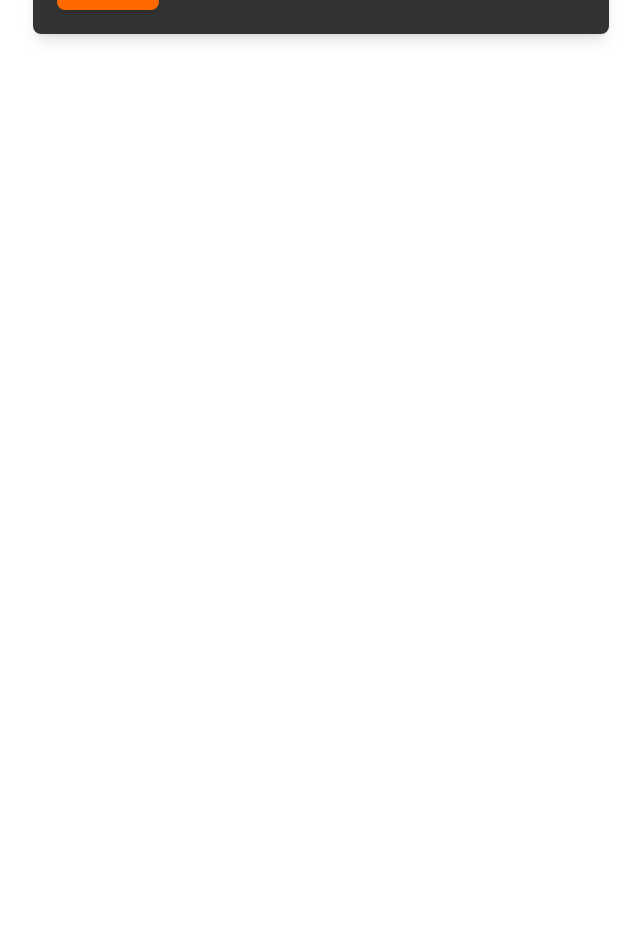
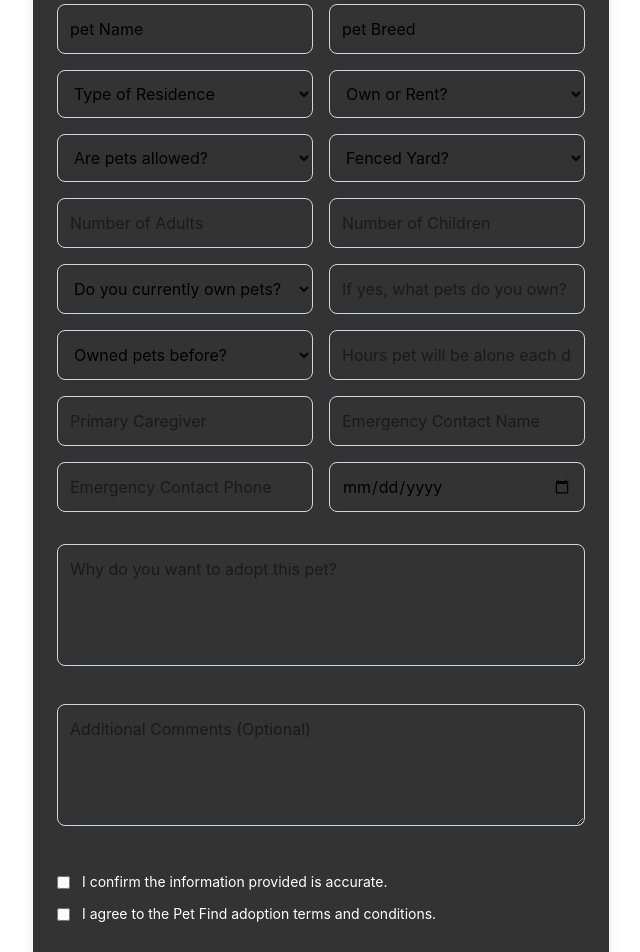
Before and after one commit to group-1-collaboration/Pet-Find, a React (Vite) app: page /adopt/1 in a window 1280 px wide. Shown: the part 458-1410 px from the top of the page, without its empty margins (319-959 px from the left). Before the commit the page ends 800 px from the top, so only its background shows below. Built offline with nearby package versions, Linux system fonts and the light colour scheme.

Commit message:
feat(forms): add colors

```diff
--- a/src/pages/AdaptationForm.jsx
+++ b/src/pages/AdaptationForm.jsx
@@ -20,7 +20,8 @@ function AdoptionForm() {
     // Navigate to success page
   };
 
-  return (<div className="max-w-xl mx-auto mt-10 p-6 bg-black/80 shadow-lg rounded-lg text-white">
+  return (
+  <div className="max-w-xl mx-auto mt-10 p-6 bg-black/80 shadow-lg rounded-lg text-white">
 
   <h2 className="text-2xl font-bold mb-6">
     Adoption Request Form
@@ -61,6 +62,178 @@ function AdoptionForm() {
       }
       required
     />
+    <div className="grid md:grid-cols-2 gap-4">
+
+  <input
+    type="text"
+    name="address"
+    placeholder="Home Address"
+    className="w-full border border-gray-300 p-3 rounded-lg text-black focus:outline-none focus:ring-2 focus:ring-orange-500"
+  />
+
+  <input
+    type="text"
+    name="occupation"
+    placeholder="Occupation"
+    className="w-full border border-gray-300 p-3 rounded-lg text-black focus:outline-none focus:ring-2 focus:ring-orange-500"
+  />
+
+  <input
+    type="text"
+    value="pet Name"
+    readOnly
+    className="w-full border border-gray-300 p-3 rounded-lg bg-gray text-black"
+  />
+
+  <input
+    type="text"
+    value= "pet Breed"
+    readOnly
+    className="w-full border border-gray-300 p-3 rounded-lg bg-gray text-black"
+  />
+
+  <select
+    name="residenceType"
+    className="w-full border border-gray-300 p-3 rounded-lg text-black focus:outline-none focus:ring-2 focus:ring-orange-500"
+  >
+    <option>Type of Residence</option>
+    <option>House</option>
+    <option>Apartment</option>
+    <option>Farm</option>
+  </select>
+
+  <select
+    name="ownership"
+    className="w-full border border-gray-300 p-3 rounded-lg text-black focus:outline-none focus:ring-2 focus:ring-orange-500"
+  >
+    <option>Own or Rent?</option>
+    <option>Own</option>
+    <option>Rent</option>
+  </select>
+
+  <select
+    name="petsAllowed"
+    className="w-full border border-gray-300 p-3 rounded-lg text-black focus:outline-none focus:ring-2 focus:ring-orange-500"
+  >
+    <option>Are pets allowed?</option>
+    <option>Yes</option>
+    <option>No</option>
+  </select>
+
+  <select
+    name="fencedYard"
+    className="w-full border border-gray-300 p-3 rounded-lg text-black focus:outline-none focus:ring-2 focus:ring-orange-500"
+  >
+    <option>Fenced Yard?</option>
+    <option>Yes</option>
+    <option>No</option>
+  </select>
+
+  <input
+    type="number"
+    placeholder="Number of Adults"
+    className="w-full border border-gray-300 p-3 rounded-lg text-black focus:outline-none focus:ring-2 focus:ring-orange-500"
+  />
+
+  <input
+    type="number"
+    placeholder="Number of Children"
+    className="w-full border border-gray-300 p-3 rounded-lg text-black focus:outline-none focus:ring-2 focus:ring-orange-500"
+  />
+
+  <select
+    name="currentPets"
+    className="w-full border border-gray-300 p-3 rounded-lg text-black focus:outline-none focus:ring-2 focus:ring-orange-500"
+  >
+    <option>Do you currently own pets?</option>
+    <option>Yes</option>
+    <option>No</option>
+  </select>
+
+  <input
+    type="text"
+    placeholder="If yes, what pets do you own?"
+    className="w-full border border-gray-300 p-3 rounded-lg text-black focus:outline-none focus:ring-2 focus:ring-orange-500"
+  />
+
+  <select
+    name="ownedPetsBefore"
+    className="w-full border border-gray-300 p-3 rounded-lg text-black focus:outline-none focus:ring-2 focus:ring-orange-500"
+  >
+    <option>Owned pets before?</option>
+    <option>Yes</option>
+    <option>No</option>
+  </select>
+
+  <input
+    type="text"
+    placeholder="Hours pet will be alone each day"
+    className="w-full border border-gray-300 p-3 rounded-lg text-black focus:outline-none focus:ring-2 focus:ring-orange-500"
+  />
+
+  <input
+    type="text"
+    placeholder="Primary Caregiver"
+    className="w-full border border-gray-300 p-3 rounded-lg text-black focus:outline-none focus:ring-2 focus:ring-orange-500"
+  />
+
+  <input
+    type="text"
+    placeholder="Emergency Contact Name"
+    className="w-full border border-gray-300 p-3 rounded-lg text-black focus:outline-none focus:ring-2 focus:ring-orange-500"
+  />
+
+  <input
+    type="tel"
+    placeholder="Emergency Contact Phone"
+    className="w-full border border-gray-300 p-3 rounded-lg text-black focus:outline-none focus:ring-2 focus:ring-orange-500"
+  />
+
+  <input
+    type="date"
+    className="w-full border border-gray-300 p-3 rounded-lg text-black focus:outline-none focus:ring-2 focus:ring-orange-500"
+  />
+
+</div>
+
+<textarea
+  rows="4"
+  placeholder="Why do you want to adopt this pet?"
+  className="w-full mt-4 border border-gray-300 p-3 rounded-lg text-black focus:outline-none focus:ring-2 focus:ring-orange-500"
+/>
+
+<textarea
+  rows="4"
+  placeholder="Additional Comments (Optional)"
+  className="w-full mt-4 border border-gray-300 p-3 rounded-lg text-black focus:outline-none focus:ring-2 focus:ring-orange-500"
+/>
+
+<div className="mt-6 space-y-3 text-sm">
+
+  <label className="flex items-start gap-3">
+    <input
+      type="checkbox"
+      className="mt-1 accent-orange-500"
+      required
+    />
+    <span>
+      I confirm the information provided is accurate.
+    </span>
+  </label>
+
+  <label className="flex items-start gap-3">
+    <input
+      type="checkbox"
+      className="mt-1 accent-orange-500"
+      required
+    />
+    <span>
+      I agree to the Pet Find adoption terms and conditions.
+    </span>
+  </label>
+
+</div>
+
 <Link
   to={`/booking/${id}`}
   className="inline-block mt-6 bg-orange-500 text-white px-6 py-3 rounded-lg
```
